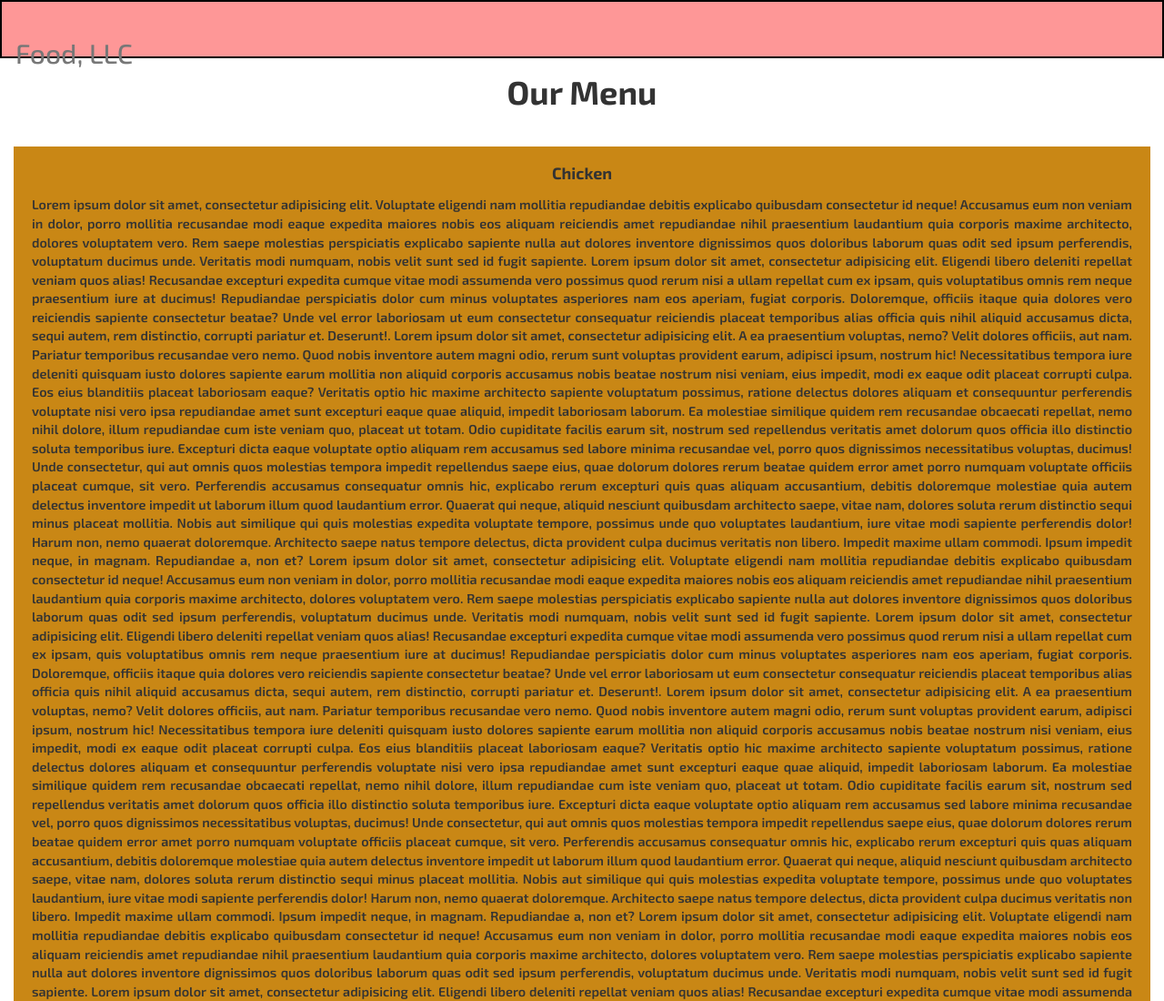
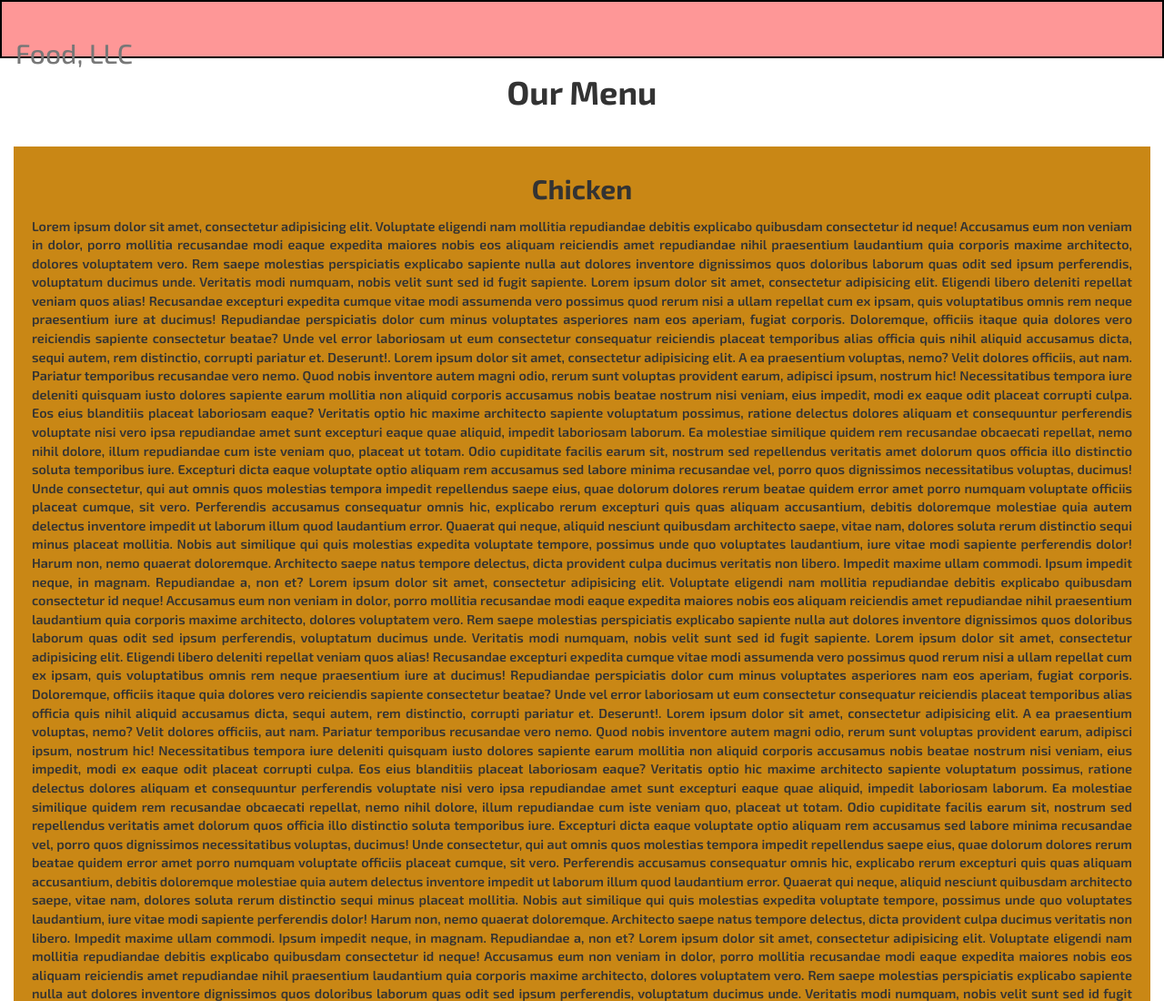
Before and after one commit to coder873/mod3solution1, a plain HTML site: page index.html in a window 1280 px wide. Shown: the top 1100 px of the page at 91% size. Drawn offline with nearby package versions, Linux system fonts and the light colour scheme; a script that the page names is missing.

Commit message:
Update index.html

```diff
--- a/index.html
+++ b/index.html
@@ -86,7 +86,7 @@
 
 <div class="col-md-12 col-sm-12 col-xs-12 menu-item">
 
-<h4 class="menu-title text-center">Chicken</h4>
+<h2 class="menu-title text-center">Chicken</h2>
 
 <p class="text-justify">
 
```
